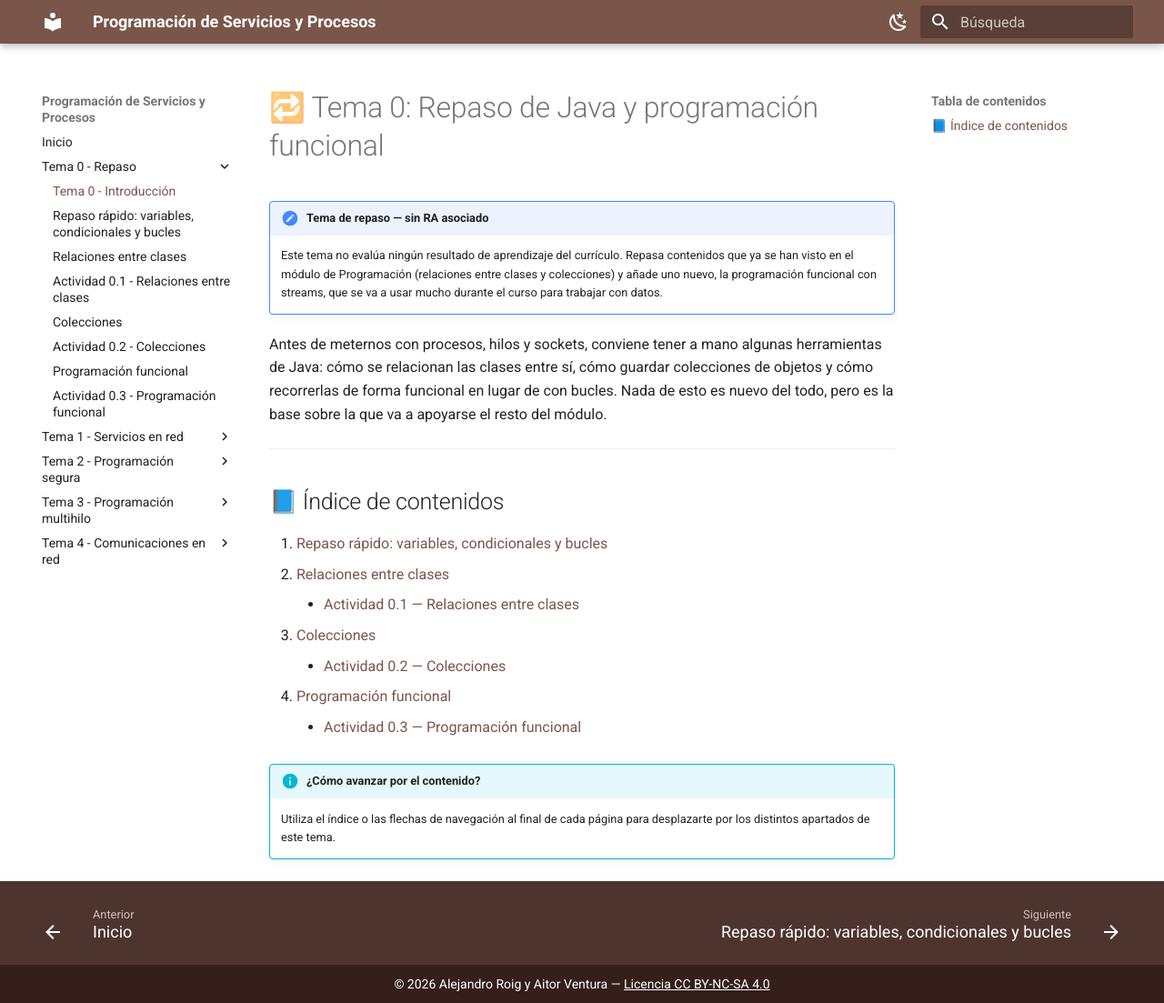
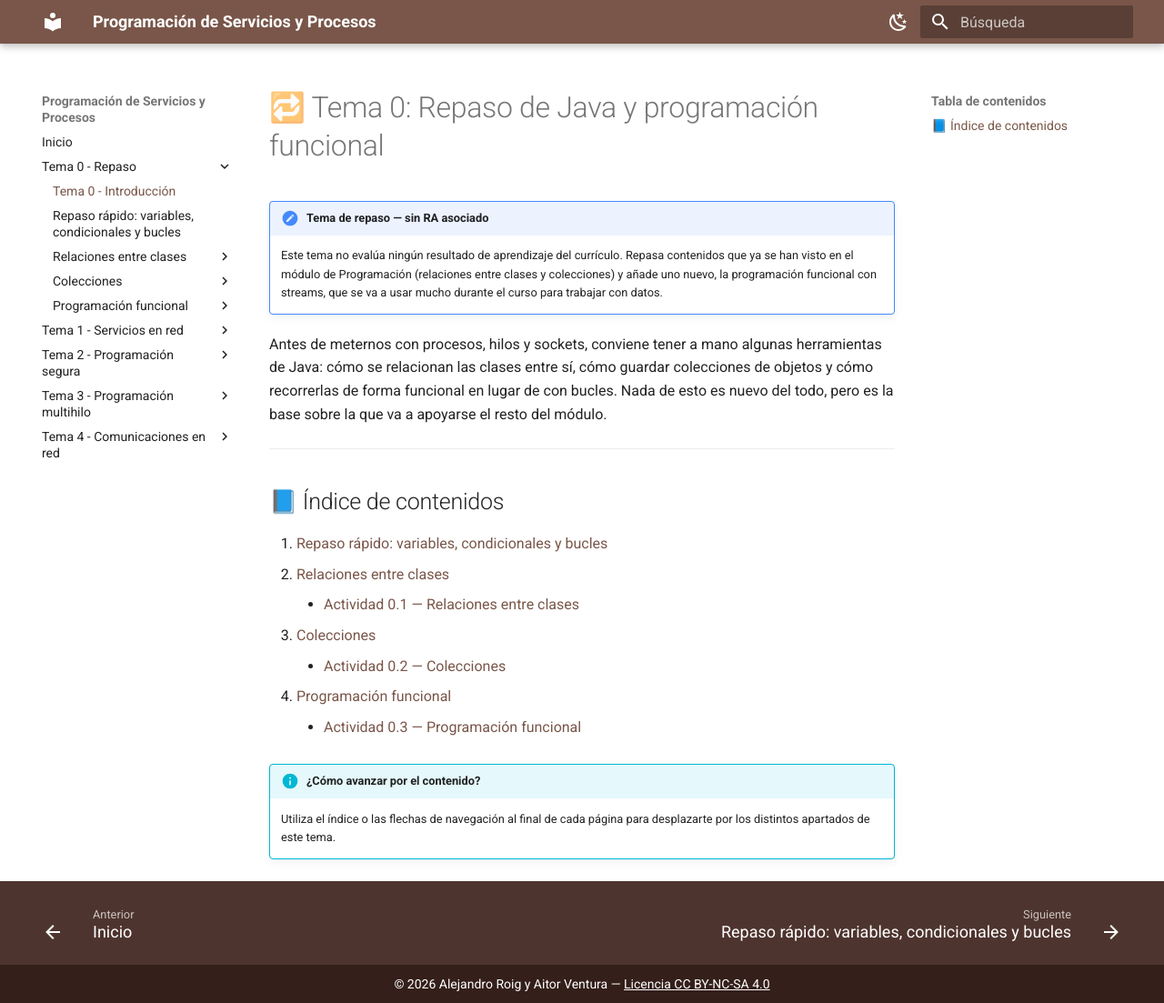
Before and after one commit to aitorventura/programacion-servicios-procesos, an MkDocs documentation site: the page built from docs/tema0/index.md, in a window 1280 px wide and 1103 px high. Shown: the whole window at 91% size. Built offline with MkDocs 1.6.1 and Material for MkDocs 9.7.7, drawn with Linux system fonts in a browser that asks for light colours; some of the changed lines change nothing that is shown.

Commit message:
Reestructuración contenidos, act dentro de contentidos

```diff
--- a/mkdocs.yml
+++ b/mkdocs.yml
@@ -29,53 +29,72 @@
   - Tema 0 - Repaso:
       - Tema 0 - Introducción: tema0/index.md
       - "Repaso rápido: variables, condicionales y bucles": tema0/01-repaso-rapido.md
-      - Relaciones entre clases: tema0/02-relaciones-clases.md
-      - Actividad 0.1 - Relaciones entre clases: tema0/actividad_0_1.md
-      - Colecciones: tema0/03-colecciones.md
-      - Actividad 0.2 - Colecciones: tema0/actividad_0_2.md
-      - Programación funcional: tema0/04-programacion-funcional.md
-      - Actividad 0.3 - Programación funcional: tema0/actividad_0_3.md
+      - Relaciones entre clases:
+          - tema0/02-relaciones-clases.md
+          - Actividad 0.1 - Relaciones entre clases: tema0/actividad_0_1.md
+      - Colecciones:
+          - tema0/03-colecciones.md
+          - Actividad 0.2 - Colecciones: tema0/actividad_0_2.md
+      - Programación funcional:
+          - tema0/04-programacion-funcional.md
+          - Actividad 0.3 - Programación funcional: tema0/actividad_0_3.md
   - Tema 1 - Servicios en red:
       - Tema 1 - Introducción: tema1/index.md
-      - Protocolos estándar y servicios REST: tema1/protocolos-y-rest.md
-      - Actividad 1.1 - Diseccionando peticiones y respuestas HTTP: tema1/actividad_1_1.md
-      - Escritura en la API y OpenAPI: tema1/escritura-y-openapi.md
-      - Actividad 1.2 - Swagger/OpenAPI: tema1/actividad_1_2.md
-      - Probar servicios con MockMvc: tema1/tests-mockmvc.md
-      - Actividad 1.3 - Tests MockMvc sobre Videojuego y Estudio: tema1/actividad_1_3.md
-      - Comunicación simultánea y disponibilidad (Actuator): tema1/actuator-disponibilidad.md
-      - Actividad 1.4 - Comunicación simultánea y disponibilidad: tema1/actividad_1_4.md
+      - Protocolos estándar y servicios REST:
+          - Protocolos estándar y servicios REST: tema1/protocolos-y-rest.md
+          - Actividad 1.1 - Diseccionando peticiones y respuestas HTTP: tema1/actividad_1_1.md
+      - Escritura en la API y OpenAPI:
+          - Escritura en la API y OpenAPI: tema1/escritura-y-openapi.md
+          - Actividad 1.2 - Swagger/OpenAPI: tema1/actividad_1_2.md
+      - Probar servicios con MockMvc:
+          - Probar servicios con MockMvc: tema1/tests-mockmvc.md
+          - Actividad 1.3 - Tests MockMvc sobre Videojuego y Estudio: tema1/actividad_1_3.md
+      - Comunicación simultánea y disponibilidad (Actuator):
+          - Comunicación simultánea y disponibilidad (Actuator): tema1/actuator-disponibilidad.md
+          - Actividad 1.4 - Comunicación simultánea y disponibilidad: tema1/actividad_1_4.md
   - Tema 2 - Programación segura:
       - Tema 2 - Introducción: tema2/index.md
-      - Principios de programación segura: tema2/principios-programacion-segura.md
-      - Actividad 2.1 - Validación y GlobalExceptionHandler: tema2/actividad_2_1.md
-      - Seguridad básica (HTTP Basic): tema2/seguridad-basica-http-basic.md
-      - Actividad 2.2 - Primera línea de defensa, HTTP Basic: tema2/actividad_2_2.md
-      - Usuarios persistidos y BCrypt: tema2/usuarios-persistidos-bcrypt.md
-      - Actividad 2.3 - Usuarios reales con BCrypt: tema2/actividad_2_3.md
-      - Autenticación con JWT: tema2/autenticacion-jwt.md
-      - Actividad 2.4 - Login con JWT: tema2/actividad_2_4.md
-      - Roles, rutas protegidas y tests: tema2/roles-y-rutas-protegidas.md
-      - Actividad 2.5 - Roles y rutas protegidas: tema2/actividad_2_5.md
+      - Principios de programación segura:
+          - Principios de programación segura: tema2/principios-programacion-segura.md
+          - Actividad 2.1 - Validación y GlobalExceptionHandler: tema2/actividad_2_1.md
+      - Seguridad básica (HTTP Basic):
+          - Seguridad básica (HTTP Basic): tema2/seguridad-basica-http-basic.md
+          - Actividad 2.2 - Primera línea de defensa, HTTP Basic: tema2/actividad_2_2.md
+      - Usuarios persistidos y BCrypt:
+          - Usuarios persistidos y BCrypt: tema2/usuarios-persistidos-bcrypt.md
+          - Actividad 2.3 - Usuarios reales con BCrypt: tema2/actividad_2_3.md
+      - Autenticación con JWT:
+          - Autenticación con JWT: tema2/autenticacion-jwt.md
+          - Actividad 2.4 - Login con JWT: tema2/actividad_2_4.md
+      - Roles, rutas protegidas y tests:
+          - Roles, rutas protegidas y tests: tema2/roles-y-rutas-protegidas.md
+          - Actividad 2.5 - Roles y rutas protegidas: tema2/actividad_2_5.md
   - Tema 3 - Programación multihilo:
       - Tema 3 - Introducción: tema3/index.md
-      - Hilos en una aplicación real: tema3/hilos-en-una-app-real.md
-      - Actividad 3.1 - RabbitMQ y el registro de actividad: tema3/actividad_3_1.md
-      - Actividad 3.2 - Cazando hilos en GameVault: tema3/actividad_3_2.md
-      - Eventos internos (warm-up 1/2): tema3/eventos-warmup-cache.md
-      - Actividad 3.3 - El evento del warm-up: tema3/actividad_3_3.md
-      - Listeners asíncronos (warm-up 2/2): tema3/listeners-asincronos.md
-      - Actividad 3.4 - El listener @Async del warm-up: tema3/actividad_3_4.md
-      - TaskExecutor propio y prioridades: tema3/taskexecutor-prioridades.md
-      - Actividad 3.5 - TaskExecutor propio: tema3/actividad_3_5.md
+      - Hilos en una aplicación real:
+          - Hilos en una aplicación real: tema3/hilos-en-una-app-real.md
+          - Actividad 3.1 - RabbitMQ y el registro de actividad: tema3/actividad_3_1.md
+          - Actividad 3.2 - Cazando hilos en GameVault: tema3/actividad_3_2.md
+      - Eventos internos (warm-up 1/2):
+          - Eventos internos (warm-up 1/2): tema3/eventos-warmup-cache.md
+          - Actividad 3.3 - El evento del warm-up: tema3/actividad_3_3.md
+      - Listeners asíncronos (warm-up 2/2):
+          - Listeners asíncronos (warm-up 2/2): tema3/listeners-asincronos.md
+          - Actividad 3.4 - El listener @Async del warm-up: tema3/actividad_3_4.md
+      - TaskExecutor propio y prioridades:
+          - TaskExecutor propio y prioridades: tema3/taskexecutor-prioridades.md
+          - Actividad 3.5 - TaskExecutor propio: tema3/actividad_3_5.md
   - Tema 4 - Comunicaciones en red:
       - Tema 4 - Introducción: tema4/index.md
-      - Sockets, cliente y servidor: tema4/sockets-cliente-servidor.md
-      - Actividad 4.1 - Cliente y servidor con sockets: tema4/actividad_4_1.md
-      - WebSocket con STOMP: tema4/websocket-stomp.md
-      - Actividad 4.2 - El endpoint /ws-actividad con STOMP: tema4/actividad_4_2.md
-      - Actividad en vivo y seguridad del canal: tema4/actividad-en-vivo-cierre.md
-      - Actividad 4.3 - Actividad en vivo, cierre de RA3: tema4/actividad_4_3.md
+      - Sockets, cliente y servidor:
+          - Sockets, cliente y servidor: tema4/sockets-cliente-servidor.md
+          - Actividad 4.1 - Cliente y servidor con sockets: tema4/actividad_4_1.md
+      - WebSocket con STOMP:
+          - WebSocket con STOMP: tema4/websocket-stomp.md
+          - Actividad 4.2 - El endpoint /ws-actividad con STOMP: tema4/actividad_4_2.md
+      - Actividad en vivo y seguridad del canal:
+          - Actividad en vivo y seguridad del canal: tema4/actividad-en-vivo-cierre.md
+          - Actividad 4.3 - Actividad en vivo, cierre de RA3: tema4/actividad_4_3.md
 
 markdown_extensions:
   - md_in_html
```
